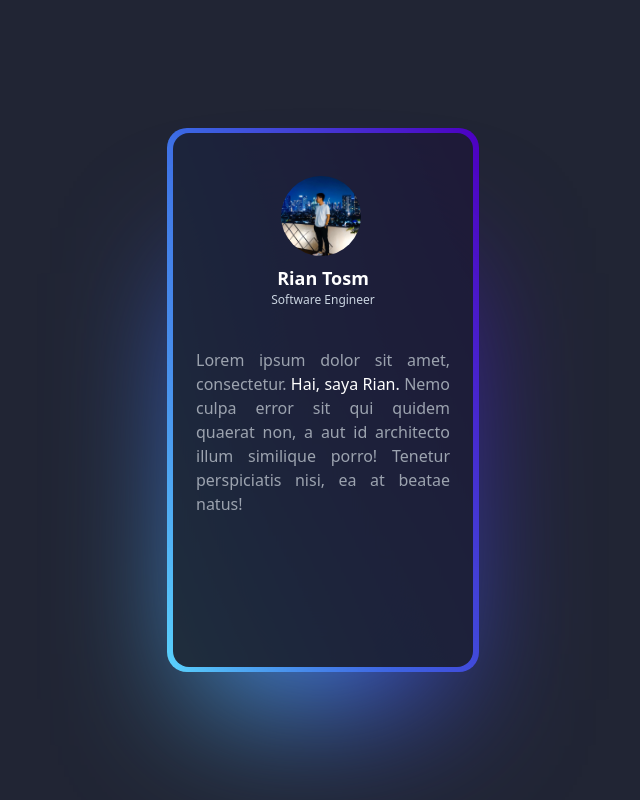
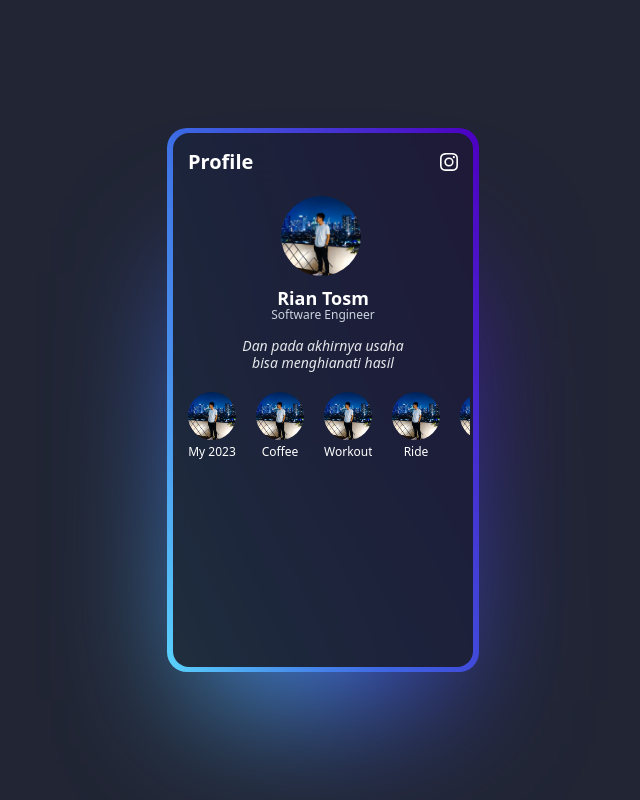
Before and after one commit to riantosm/me, a React (Vite) app: page / in a window 1280 px wide. Shown: the whole page, without its empty margins (317-957 px from the left). Built offline with nearby package versions, Linux system fonts and the light colour scheme.

Commit message:
create section

```diff
--- a/package.json
+++ b/package.json
@@ -12,7 +12,8 @@
   "dependencies": {
     "path": "^0.12.7",
     "react": "^18.2.0",
-    "react-dom": "^18.2.0"
+    "react-dom": "^18.2.0",
+    "react-icons": "^4.10.1"
   },
   "devDependencies": {
     "@types/node": "^20.5.9",
--- a/src/index.css
+++ b/src/index.css
@@ -1,3 +1,7 @@
 @tailwind base;
 @tailwind components;
 @tailwind utilities;
+
+.no-scrollbar::-webkit-scrollbar {
+  display: none;
+}
--- /dev/null
+++ b/src/pages/ProfileCard/Section/HeaderSection/index.tsx
@@ -0,0 +1,16 @@
+import { BsInstagram } from "react-icons/bs";
+
+export default function HeaderSection() {
+  const directToInstagram = () => {
+    window.open("https://www.instagram.com/rian.tosm");
+  };
+
+  return (
+    <div className="pt-3 px-3 flex items-center justify-between">
+      <p className="text-white text-xl font-bold">Profile</p>
+      <button onClick={directToInstagram}>
+        <BsInstagram className="text-white text-lg" />
+      </button>
+    </div>
+  );
+}
--- /dev/null
+++ b/src/pages/ProfileCard/Section/HighlightSection/index.tsx
@@ -0,0 +1,30 @@
+import Assets from "@/assets";
+
+export default function HighlightSection() {
+  return (
+    <div className="mt-5 flex overflow-x-auto px-3 gap-5 no-scrollbar">
+      <Item image={Assets.Images.ProfilePicture} label="My 2023" />
+      <Item image={Assets.Images.ProfilePicture} label="Coffee" />
+      <Item image={Assets.Images.ProfilePicture} label="Workout" />
+      <Item image={Assets.Images.ProfilePicture} label="Ride" />
+      <Item image={Assets.Images.ProfilePicture} label="Ride" />
+    </div>
+  );
+}
+interface IItem {
+  image: string;
+  label: string;
+}
+
+const Item = ({ image, label }: IItem) => {
+  return (
+    <div className="gap-1 grid justify-center">
+      <div className="place-self-center">
+        <img src={image} alt="" className="w-12 h-12 rounded-full" />
+      </div>
+      <div className="overflow-hidden w-12">
+        <p className="text-xs text-center line-clamp-1">{label}</p>
+      </div>
+    </div>
+  );
+};
--- /dev/null
+++ b/src/pages/ProfileCard/Section/NameSection/index.tsx
@@ -0,0 +1,41 @@
+import Assets from "@/assets";
+
+export default function NameSection() {
+  return (
+    <div className="grid w-full h-ful mt-5">
+      <div className="place-self-center items-center grid grid-cols-3 px-5 w-full">
+        <div className="text-center">
+          {/* <p className="text-white font-bold text-lg">542</p>
+          <p className="text-slate-300 text-xs">Followers</p> */}
+        </div>
+        <img
+          src={Assets.Images.ProfilePicture}
+          alt=""
+          className="w-20 h-20 rounded-full"
+        />
+        <div className="text-center">
+          {/* <p className="text-white font-bold text-lg">534</p>
+          <p className="text-slate-300 text-xs">Following</p> */}
+        </div>
+      </div>
+      <div className="text-center mt-2">
+        <p className="text-white text-lg font-bold">Rian Tosm</p>
+        <p className="text-slate-300 text-xs" style={{ lineHeight: 0.5 }}>
+          Software Engineer
+        </p>
+      </div>
+      {/* <div className="flex items-center gap-1 mt-5 w-fit place-self-center">
+        <FiMapPin className="text-sky-400 text-sm" />
+        <p className="text-sky-400 text-sm">Jakarta, Indonesia</p>
+      </div> */}
+      <div
+        className="mt-5 text-center px-5 text-sm place-self-center w-[220px]"
+        style={{ lineHeight: 1.2 }}
+      >
+        <p className="text-gray-200 italic">
+          Dan pada akhirnya usaha bisa menghianati hasil
+        </p>
+      </div>
+    </div>
+  );
+}
--- /dev/null
+++ b/src/pages/ProfileCard/Section/index.ts
@@ -0,0 +1,3 @@
+export { default as HeaderSection } from "./HeaderSection";
+export { default as HighlightSection } from "./HighlightSection";
+export { default as NameSection } from "./NameSection";
--- a/src/pages/ProfileCard/index.tsx
+++ b/src/pages/ProfileCard/index.tsx
@@ -1,42 +1,14 @@
 // import styles from "./styles.module.css";
-import Assets from "@/assets";
+import { HeaderSection, HighlightSection, NameSection } from "./Section";
 import "./styles.css";
 
 export default function ProfileCard() {
   return (
     <div>
       <div className="card items-start">
-        <div className="grid mt-10 w-full">
-          <div className="place-self-center items-center grid grid-cols-3 px-5 w-full">
-            <div className="text-center">
-              {/* <p className="text-white font-bold text-lg">542</p>
-              <p className="text-slate-300 text-xs">Followers</p> */}
-            </div>
-            <img
-              src={Assets.Images.ProfilePicture}
-              alt=""
-              className="w-20 h-20 rounded-full"
-            />
-            <div className="text-center">
-              {/* <p className="text-white font-bold text-lg">534</p>
-              <p className="text-slate-300 text-xs">Following</p> */}
-            </div>
-          </div>
-          <div className="text-center mt-2">
-            <p className="text-white text-lg font-bold">Rian Tosm</p>
-            <p className="text-slate-300 text-xs">Software Engineer</p>
-          </div>
-          <div className="mt-10 px-5">
-            <p className="text-justify">
-              <span className="text-gray-400">
-                Lorem ipsum dolor sit amet, consectetur.{" "}
-                <span className="text-white">Hai, saya Rian.</span> Nemo culpa
-                error sit qui quidem quaerat non, a aut id architecto illum
-                similique porro! Tenetur perspiciatis nisi, ea at beatae natus!
-              </span>
-            </p>
-          </div>
-        </div>
+        <HeaderSection />
+        <NameSection />
+        <HighlightSection />
       </div>
     </div>
   );
--- a/src/pages/ProfileCard/styles.css
+++ b/src/pages/ProfileCard/styles.css
@@ -7,6 +7,10 @@
 :root {
   --card-height: 65vh;
   --card-width: calc(var(--card-height) / 1.5);
+}
+
+p {
+  color: white;
 }
 
 body {
@@ -32,7 +36,7 @@ body {
   -moz-border-radius: 16px;
   -ms-border-radius: 16px;
   -o-border-radius: 16px;
-  display: flex;
+  /* display: grid; */
   color: rgb(88 199 250 / 0%);
 }
 
```
